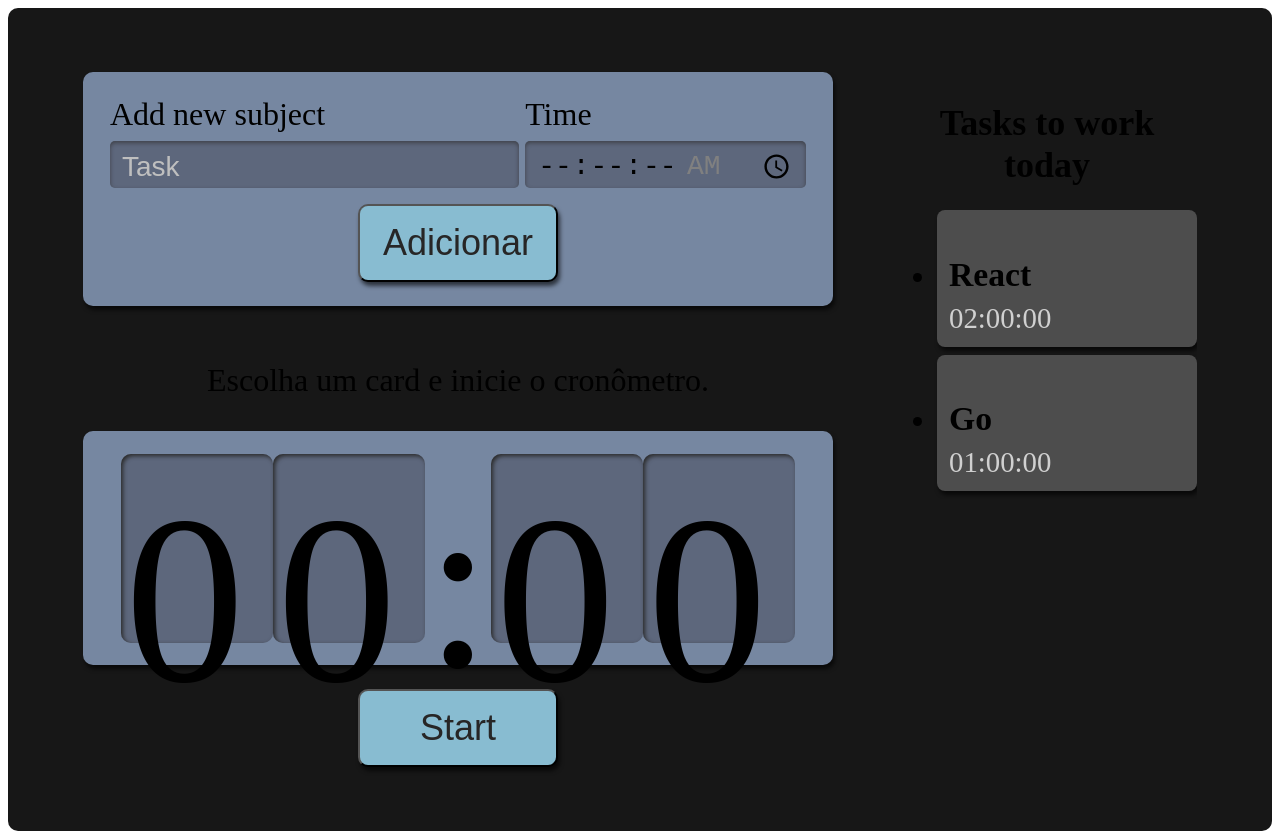
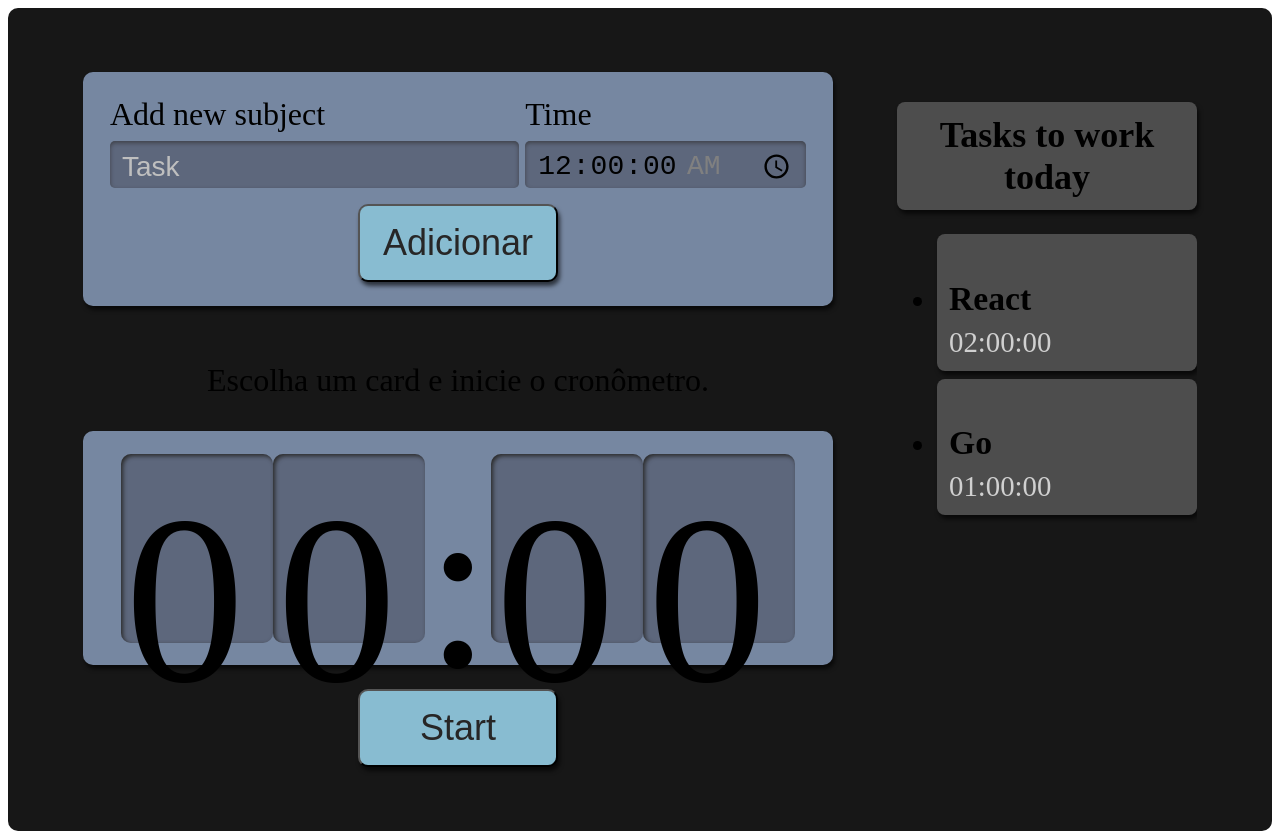
Before and after one commit to rafaelmauricioaraujo/react, a React (Create React App) app: page / in a window 1280 px wide. Built offline with nearby package versions, Linux system fonts and the light colour scheme.

Commit message:
#A01C05 Add react hooks

```diff
--- a/src/components/Form/index.tsx
+++ b/src/components/Form/index.tsx
@@ -4,9 +4,20 @@ import Button from '../Button';
 import style from './Form.module.scss';
 
 class Form extends React.Component {
+
+  state = {
+    task: '',
+    time: '00:00'
+  }
+
+  addTask(event: React.FormEvent<HTMLFormElement>) {
+    event.preventDefault();
+    this.setState({task: this.state.task, time: this.state.time});
+  }
+
   render() {
     return (
-      <form className={style.novaTarefa}>
+      <form className={style.novaTarefa} onSubmit={this.addTask}>
         <div className={style.inputContainer}>
           <label htmlFor="task">Add new subject</label>
           <input
@@ -15,6 +26,8 @@ class Form extends React.Component {
             id="task"
             placeholder="Task"
             required
+            onChange={(event) => this.setState({ task: event.target.value })}
+            value={this.state.task}
           />
         </div>
         <div className={style.inputContainer}>
@@ -28,6 +41,8 @@ class Form extends React.Component {
             id="time"
             placeholder="Time"
             required
+            onChange={(event) => this.setState({ time: event.target.value })}
+            value={this.state.time}
           ></input>
         </div>
         <Button>
--- a/src/components/List/index.tsx
+++ b/src/components/List/index.tsx
@@ -1,8 +1,10 @@
+import { useState } from 'react';
+
 import Item from './Item';
 import style from './Lista.module.scss';
 
 function List() {
-  const tasks = [
+  const [tasks, setTasks] = useState([
     {
       task: "React",
       time: "02:00:00",
@@ -10,11 +12,12 @@ function List() {
     {
       task: "Go",
       time: "01:00:00",
-    },
-  ];
+    }
+  ]);
+
   return (
     <aside className={style.listaTarefas}>
-      <h2>Tasks to work today</h2>
+      <h2 onClick={() => setTasks([...tasks, {task: 'NodeJs', time: '01:00:00'}])} className={style.item}>Tasks to work today</h2>
       <ul>
         {tasks.map((item, index) => (
           <Item key={index} {...item} />
```
